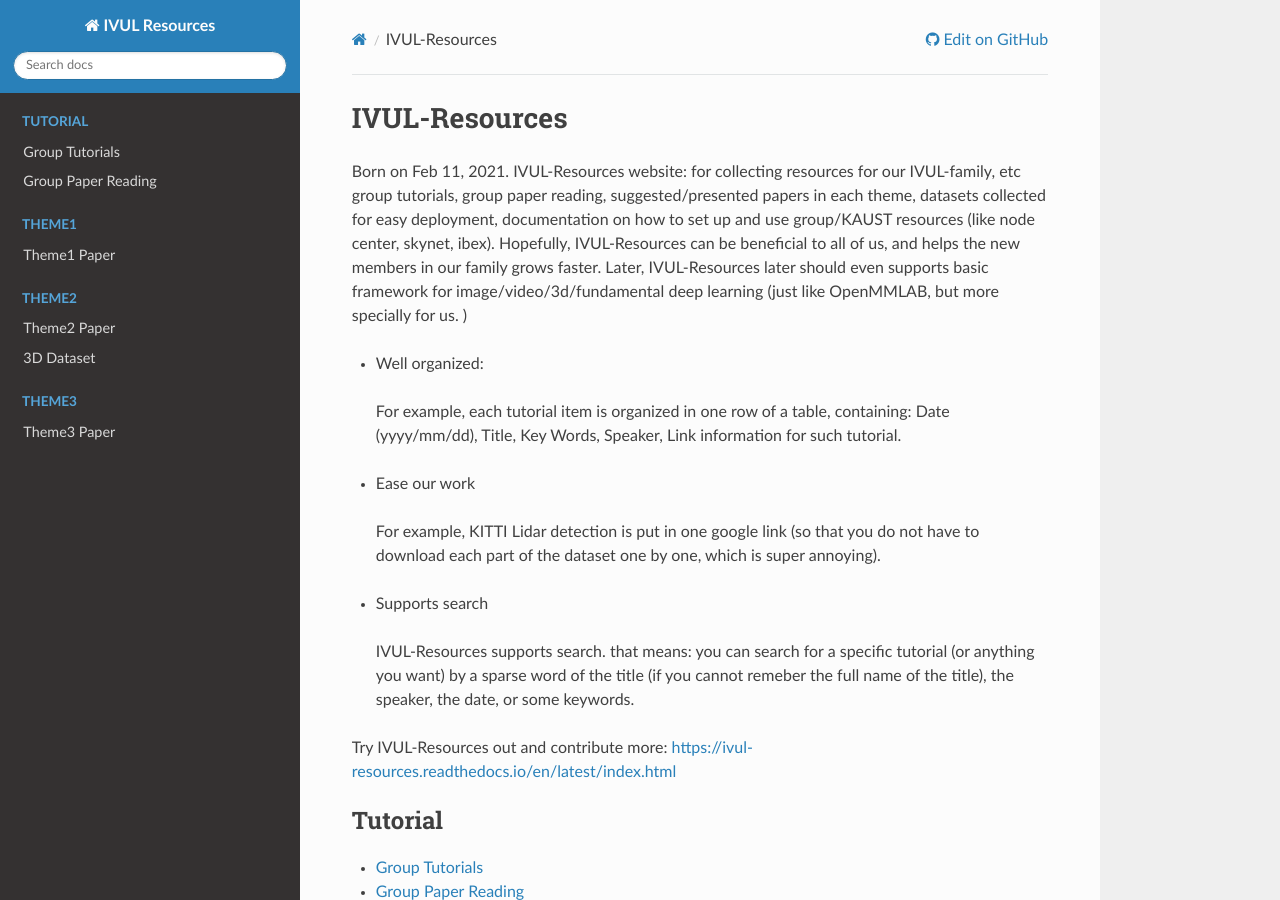
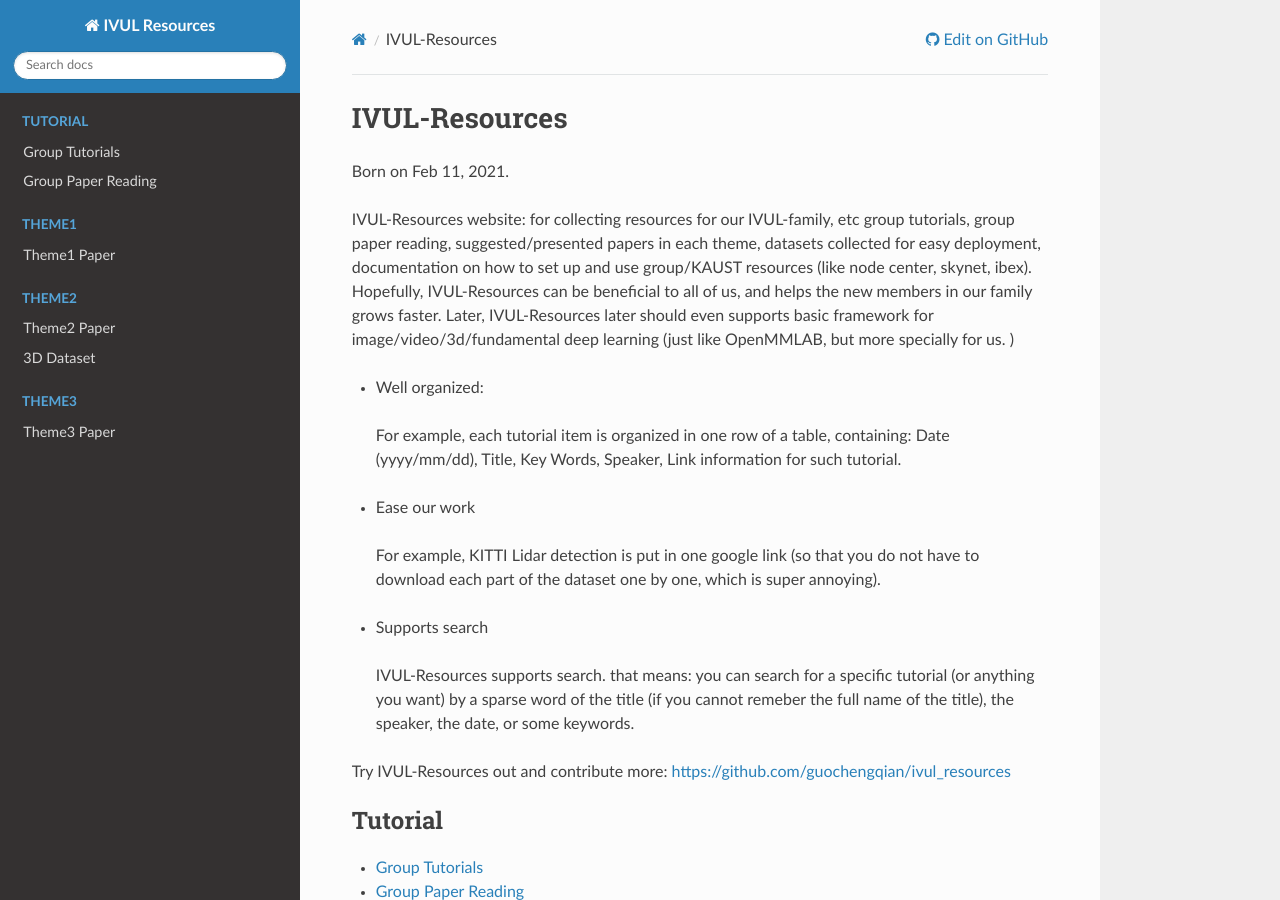
Before and after one commit to guochengqian/ivul_resources, a Sphinx documentation site: the page built from docs/index.rst, in a window 1280 px wide and 900 px high. Built offline with Sphinx 7.4.7 and the Read the Docs theme 2.0.0, drawn with Linux system fonts in a browser that asks for light colours; pages that are not in the unit, such as notebooks, are missing from menus; some of the changed lines change nothing that is shown.

Commit message:
contribute

```diff
--- a/docs/index.rst
+++ b/docs/index.rst
@@ -10,6 +10,7 @@ IVUL-Resources
 ***************
 
 Born on Feb 11, 2021.
+
 IVUL-Resources website:  for collecting resources for our IVUL-family, \etc group tutorials, group paper reading, suggested/presented papers in each theme,  datasets collected for easy deployment, documentation on how to set up and use group/KAUST resources (like node center, skynet, ibex).
 Hopefully,  IVUL-Resources can be beneficial to all of us, and helps the new members in our family grows faster.
 Later, IVUL-Resources later should even supports basic framework for image/video/3d/fundamental deep learning (just like OpenMMLAB, but more specially for us. )
@@ -26,7 +27,7 @@ Later, IVUL-Resources later should even supports basic framework for image/video
 
  IVUL-Resources supports search. that means: you can search for a specific tutorial (or anything you want) by a sparse word of the title (if you cannot remeber the full name of the title), the speaker, the date, or some keywords.
 
-Try IVUL-Resources out and contribute more: https://ivul-resources.readthedocs.io/en/latest/index.html
+Try IVUL-Resources out and contribute more: https://github.com/guochengqian/ivul_resources
 
 .. toctree::
    :glob:
```
